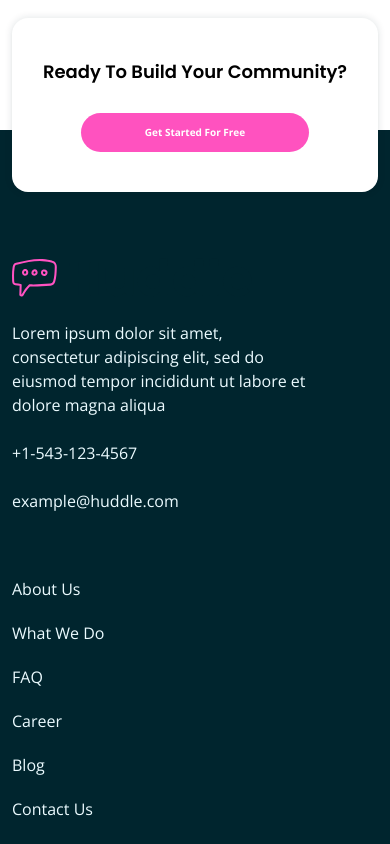
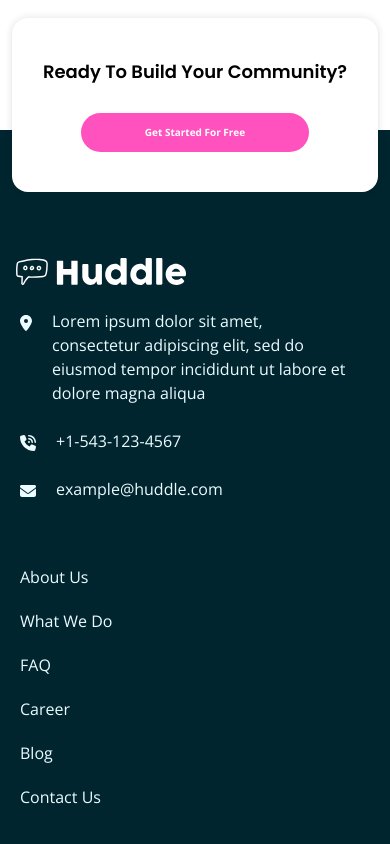
Before and after one commit to ntjnh/fem-huddle-landing-page, a React (Vite) app: page / in a window 390 px wide. Shown: the part 2340-3184 px from the top of the page. Built offline with nearby package versions, Linux system fonts and the light colour scheme.

Commit message:
Finish footer mobile styles

```diff
--- a/src/components/Footer.jsx
+++ b/src/components/Footer.jsx
@@ -1,22 +1,34 @@
-import logo from '../assets/images/logo.svg'
+import logo from '../assets/images/logo-white.svg'
+import { FontAwesomeIcon } from '@fortawesome/react-fontawesome'
+import { faEnvelope, faLocationDot, faPhoneVolume } from '@fortawesome/free-solid-svg-icons'
 import facebook from '../assets/images/facebook.svg'
 import instagram from '../assets/images/instagram.svg'
 import twitter from '../assets/images/twitter.svg'
 
 export default function Footer() {
     return (
-        <footer className="bg-cyan-975 pt-32 px-3 md:pt-0 text-base text-cyan-25">
+        <footer className="bg-cyan-975 pt-32 px-4 md:pt-0 text-base text-cyan-25">
             <div className="container mx-auto">
-                <img className="mb-6" src={logo} alt="Huddle" />
+                <img className="mb-6 w-[170px]" src={logo} alt="Huddle" />
 
-                <address className="mb-6 not-italic max-w-[295px]">
-                    Lorem ipsum dolor sit amet, consectetur adipiscing elit, sed do eiusmod tempor incididunt ut labore et dolore magna aliqua
-                </address>
+                <div className="flex mb-6 pl-1">
+                    <FontAwesomeIcon className="pt-1.5" icon={faLocationDot} />
+                    <address className="max-w-[320px] not-italic pl-5">
+                        Lorem ipsum dolor sit amet, consectetur adipiscing elit, sed do eiusmod tempor incididunt ut labore et dolore magna aliqua
+                    </address>
+                </div>
 
-                <a className="block mb-6" href="tel:+15431234567">+1-543-123-4567</a>
-                <a className="block mb-16" href="mailto:example@huddle.com">example@huddle.com</a>
+                <div className="flex mb-6 pl-1">
+                    <FontAwesomeIcon className="pt-1.5" icon={faPhoneVolume} />
+                    <a className="block pl-5" href="tel:+15431234567">+1-543-123-4567</a>
+                </div>
 
-                <ul className="mb-14">
+                <div className="flex pl-1">
+                    <FontAwesomeIcon className="pt-1.5" icon={faEnvelope} />
+                    <a className="block mb-16 pl-5" href="mailto:example@huddle.com">example@huddle.com</a>
+                </div>
+
+                <ul className="mb-14 pl-1">
                     <li><a className="inline-block pb-5" href="#">About Us</a></li>
                     <li><a className="inline-block pb-5" href="#">What We Do</a></li>
                     <li><a className="inline-block pb-5" href="#">FAQ</a></li>
```
